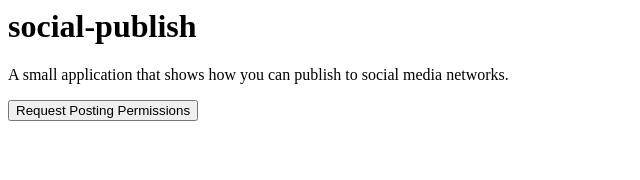
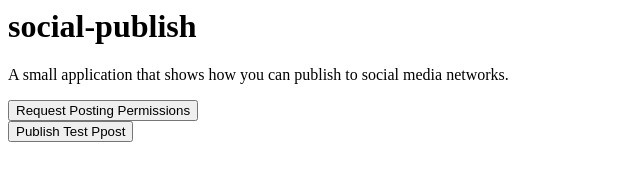
Before and after one commit to adrianmc/social-publish, a plain HTML site: page index.html in a window 1280 px wide. Shown: the whole page, without its empty margins (0-640 px from the left). Drawn offline with Linux system fonts and the light colour scheme.

Commit message:
added posting function

```diff
--- a/index.html
+++ b/index.html
@@ -67,6 +67,22 @@
          console.log(response);
       }, {scope: 'publish_actions'});
     }
+
+    function publishTestPost () {
+      var imageUrl = prompt("Please enter your image URL");
+      FB.api(
+        "/me/photos",
+        "POST",
+        {
+          "url": imageUrl
+        },
+        function (response) {
+          if (response && !response.error) {
+            console.log(response);
+          }
+        }
+      );
+    }
   </script>
   <h1>social-publish</h1>
   <p>A small application that shows how you can publish to social media networks.</p>
@@ -82,5 +98,6 @@
   </div>
   <div id="status"></div>
   <div><button onClick="requestPostingPermissions()">Request Posting Permissions</button></div>
+  <div><button onClick="publishTestPost()">Publish Test Ppost</button></div>
 </body>
 </html>
```
